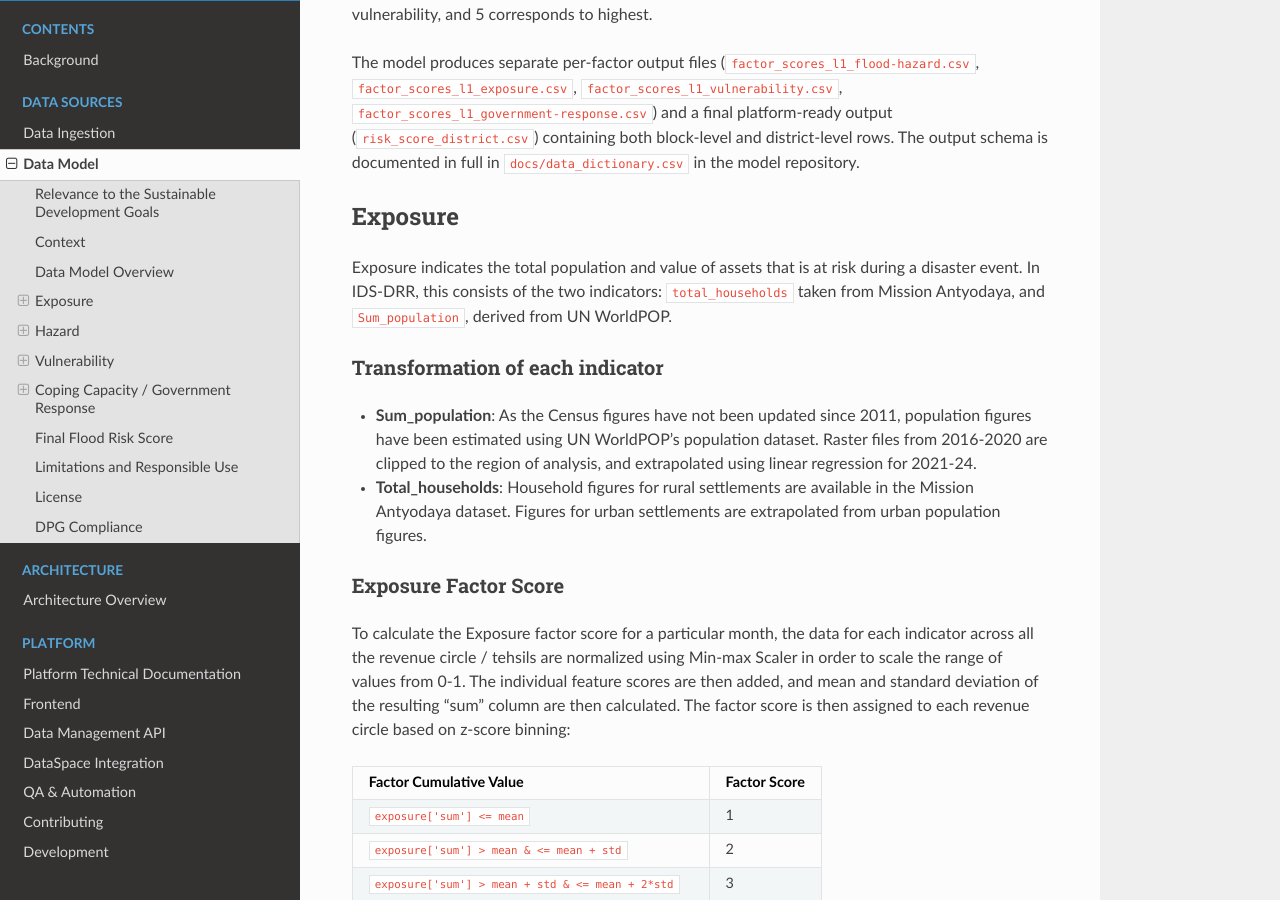
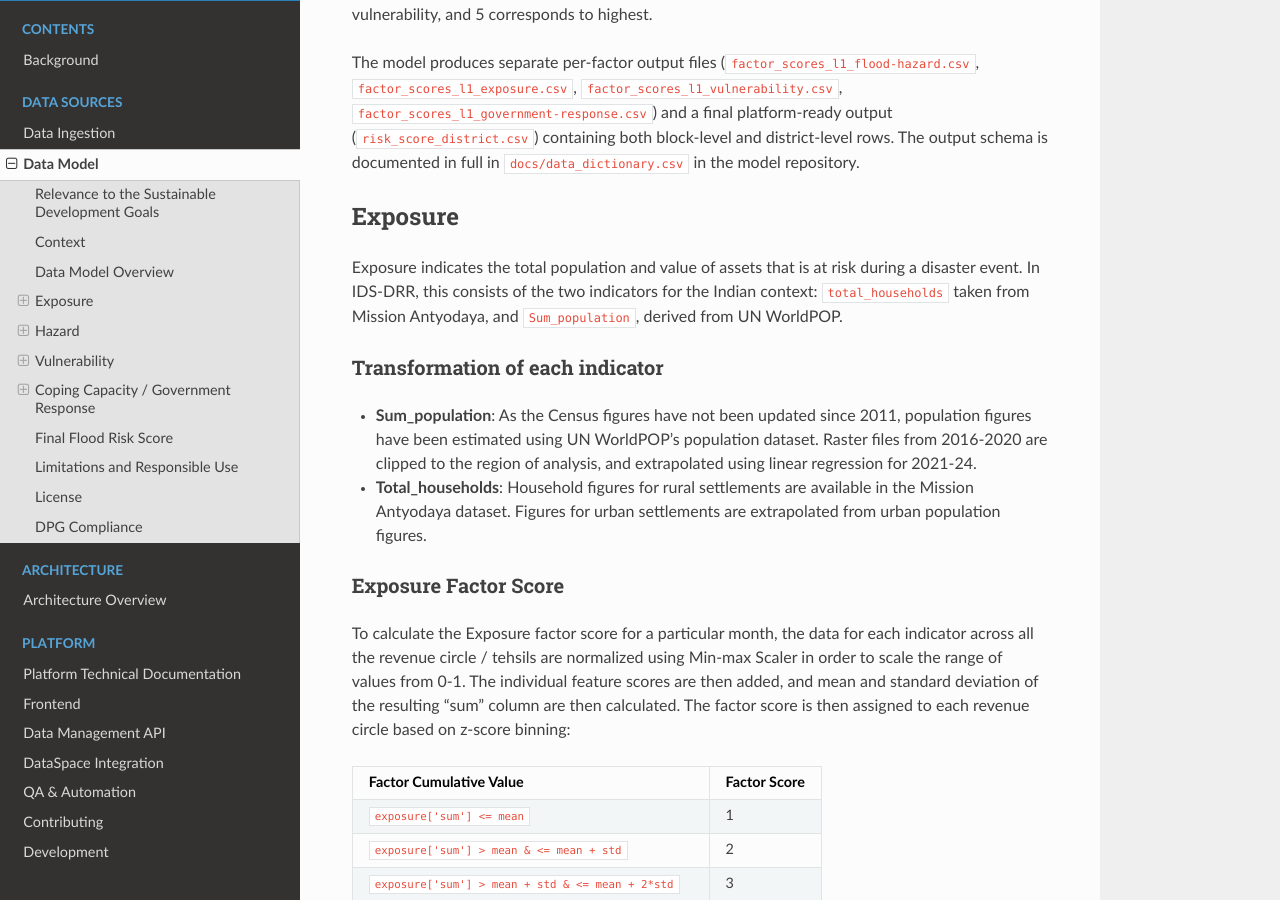
Before and after one commit to CivicDataLab/IDS-DRR, a Sphinx documentation site: the page built from docs/datasources/data-model.md, in a window 1280 px wide and 900 px high, scrolled down 1206 px. Built offline with Sphinx 7.4.7 and the Read the Docs theme 3.1.0, drawn with Linux system fonts in a browser that asks for light colours.

Commit message:
Documentation fixes

```diff
--- a/docs/datasources/data-model.md
+++ b/docs/datasources/data-model.md
@@ -38,7 +38,7 @@ The model produces separate per-factor output files (`factor_scores_l1_flood-haz
 
 ## Exposure
 
-Exposure indicates the total population and value of assets that is at risk during a disaster event. In IDS-DRR, this consists of the two indicators: `total_households` taken from Mission Antyodaya, and `Sum_population`, derived from UN WorldPOP.
+Exposure indicates the total population and value of assets that is at risk during a disaster event. In IDS-DRR, this consists of the two indicators for the Indian context: `total_households` taken from Mission Antyodaya, and `Sum_population`, derived from UN WorldPOP.
 
 ### Transformation of each indicator
 
```
Also changed, not shown: README.md (+5 -5 lines).
